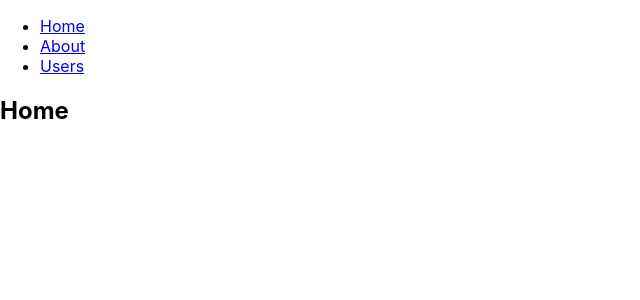
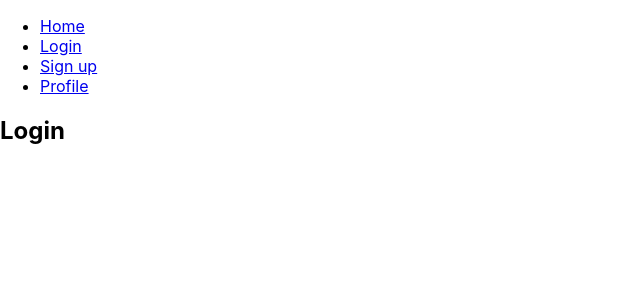
Before and after one commit to HelenB84/loginexamplenovi, a React (Create React App) app: page /login in a window 1280 px wide. Shown: the top 300 px of the page, without its empty margins (0-640 px from the left). Built offline with nearby package versions, Linux system fonts and the light colour scheme.

Commit message:
Add pages

```diff
--- a/src/App.js
+++ b/src/App.js
@@ -5,6 +5,10 @@
   Route,
   Link
 } from "react-router-dom";
+import Home from "./pages/Home";
+import Login from "./pages/LogIn";
+import SignUp from "./pages/SignUp";
+import Profile from "./pages/Profile";
 
 export default function App() {
   return (
@@ -16,10 +20,13 @@
                 <Link to="/">Home</Link>
               </li>
               <li>
-                <Link to="/about">About</Link>
+                <Link to="/login">Login</Link>
               </li>
               <li>
-                <Link to="/users">Users</Link>
+                <Link to="/signup">Sign up</Link>
+              </li>
+              <li>
+                <Link to="/profile">Profile</Link>
               </li>
             </ul>
           </nav>
@@ -27,11 +34,14 @@
           {/* A <Switch> looks through its children <Route>s and
             renders the first one that matches the current URL. */}
           <Switch>
-            <Route path="/about">
-              <About />
+            <Route path="/profile">
+              <Profile/>
             </Route>
-            <Route path="/users">
-              <Users />
+            <Route path="/login">
+              <Login/>
+            </Route>
+            <Route path="/signup">
+              <SignUp />
             </Route>
             <Route path="/">
               <Home />
@@ -41,15 +51,3 @@
       </Router>
   );
 }
-
-function Home() {
-  return <h2>Home</h2>;
-}
-
-function About() {
-  return <h2>About</h2>;
-}
-
-function Users() {
-  return <h2>Users</h2>;
-}
--- /dev/null
+++ b/src/pages/Home.js
@@ -0,0 +1,5 @@
+import React from "react";
+
+export default function Home(){
+    return <h2>Home</h2>;
+}
--- /dev/null
+++ b/src/pages/LogIn.js
@@ -0,0 +1,5 @@
+import React from 'react';
+
+export default function Login(){
+    return <h2>Login</h2>;
+}
--- /dev/null
+++ b/src/pages/Profile.js
@@ -0,0 +1,5 @@
+import React from 'react';
+
+export default function Profile(){
+    return <h2>Profile</h2>;
+}
--- /dev/null
+++ b/src/pages/SignUp.js
@@ -0,0 +1,5 @@
+import React from 'react';
+
+export default function SignUp(){
+    return <h2>Sign up</h2>;
+}
```
Also changed, not shown: 1 other file (tests, documents, lock files or other folders).
